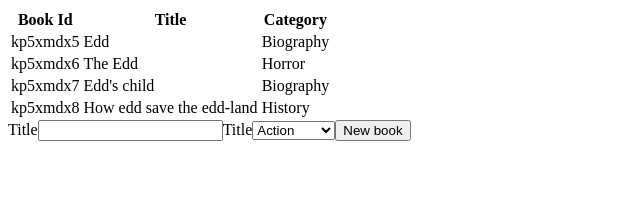
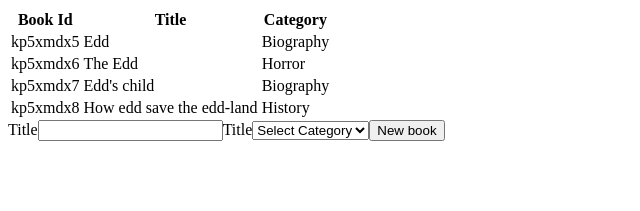
Before and after one commit to edxco/bookstore, a React (Create React App) app: page / in a window 1280 px wide. Shown: the top 211 px of the page, without its empty margins (0-640 px from the left). Built offline with nearby package versions, Linux system fonts and the light colour scheme.

Commit message:
Create handleChange method

```diff
--- a/src/containers/BookForm.js
+++ b/src/containers/BookForm.js
@@ -1,18 +1,39 @@
-import React from 'react';
+import React, { useState } from 'react';
+import uniqid from 'uniqid';
 
 const booksCategories = ['Action', 'Biography', 'History', 'Horror', 'Kids', 'Learning', 'Sci-Fi'];
-const BookForm = () => (
+// store title and book category
+// handle change
+// handle submit
+const BookForm = () => {
+  const [data, setData] = useState({
+    id: uniqid.process(),
+    title: '',
+    category: '',
+  });
+
+  const handleChange = ({ target }) => {
+    setData((oldData) => ({
+      ...oldData, [target.name]: target.value,
+    }));
+  };
+
+  return (
     <div>
       <form>
         <label htmlFor="title">
           Title
-        <input id="title" name="title" type="text" />
+          <input onChange={handleChange} id="title" name="title" type="text" />
         </label>
+
         <label htmlFor="options">
           Title
-        <select name="options" id="options">
+          <select onChange={handleChange} name="category" id="options" value={data.category}>
+            <option value="" disabled>
+              Select Category
+            </option>
             {booksCategories.map((category) => (
-            <option key={category}>
+              <option value={category} key={category}>
                 {category}
               </option>
             ))}
@@ -22,5 +43,6 @@ const BookForm = () => (
       </form>
     </div>
   );
+};
 
 export default BookForm;
```
Lines whose indentation alone changed are shown as unchanged.
